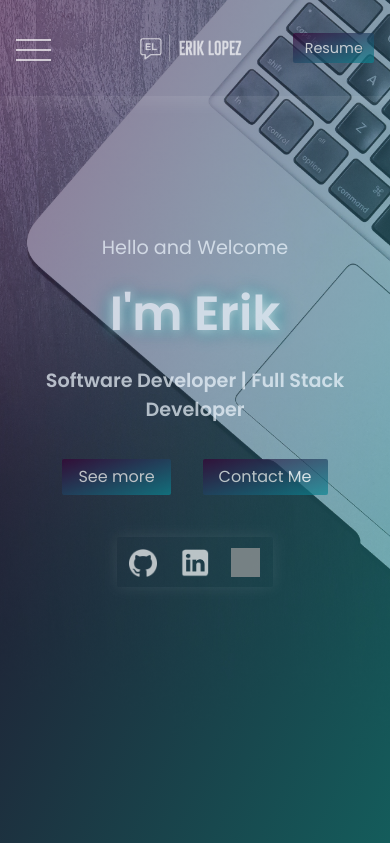
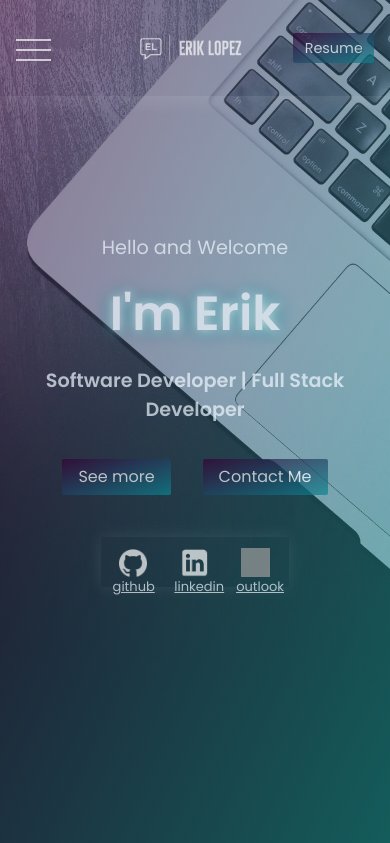
Before and after one commit to eriklopezalfaro/Personal-Website, a Django app: page / in a window 390 px wide. Shown: the top 843 px of the page. Run offline with Django 3.2, Linux system fonts and the light colour scheme; data comes from the database, SQL or seed files in the repository; some libraries are stand-ins or nearby versions; grey boxes are pictures that could not be loaded.

Commit message:
Safari fix

```diff
--- a/portfolio/static/portfolio/style.css
+++ b/portfolio/static/portfolio/style.css
@@ -888,15 +888,15 @@
             margin-bottom: 1rem;
             display: flex;
             height: 3.1rem;
-            width: 50%;
+            width: 60%;
             align-items: center;
             background: transparent;
             border-radius: 2px;
             box-shadow: 0 0rem 1rem rgba(255, 255, 255, 0.136);
         }
-        .social-media-2 div .icon-text {
+        /* .social-media-2 div .icon-text {
             display: none;
-        }
+        }  */
         .social-media-2 div {
             width: 33%;
             height: 100%;
@@ -904,17 +904,21 @@
             margin-top: 0;
         }
         .social-media-2 div:hover {
-            display: flex;
+            /* display: flex;
             height: 3.1rem;
             -webkit-align-items: center;
             align-items: center;
             justify-content: center;
             -webkit-justify-content: center;
             transition: 0.1s ease-in;
-            background: transparent;
+            background: transparent; */
+            width: 33%;
+            height: 100%;
+            padding: 0.7rem;
+            margin-top: 0;
         }
         .social-media-2 div:hover .icon {
-            display: flex;
+            /* display: flex;
             height: 100%;
             width: 100%;
             height: 3.2rem;
@@ -925,7 +929,11 @@
             transition: 0.1s ease-in;
             border-radius: 0 3px 3px 0;
             background: transparent;
-            padding-left: 0;
+            padding-left: 0; */
+            width: 33%;
+            height: 100%;
+            padding: 0.7rem;
+            margin-top: 0;
         }
         .social-media-2 div img {
             display: flex;
--- a/portfolio/templates/portfolio/base.html
+++ b/portfolio/templates/portfolio/base.html
@@ -16,9 +16,9 @@
 
     <header id="home" class="hero-image">
         <div class="social-media">
-            <div><a href="https://github.com/eriklopezalfaro" target="blank" class="social-media-icon-1 icon"><img src="{% static 'portfolio/images/github.png' %}" alt="Github"></a><a class="icon-text" href="https://github.com/eriklopezalfaro" target="blank" ><span>github</span></a></div>
-            <div><a href="https://linkedin.com" target="blank" class="social-media-icon-2 icon"><img src="{% static 'portfolio/images/linkedin.png' %}" alt="Linkedin"></a><a class="icon-text" href="https://linkedin.com" target="blank"><span>linkedin</span></a></div>
-            <div><a href="&#109;&#97;&#105;&#108;&#116;&#111;&#58;%65%72%69%6B%6C%6F%70%65%7A%61%6C%66%61%72%6F%40%6F%75%74%6C%6F%6F%6B%2E%63%6F%6D" target="blank" class="social-media-icon-3 icon"><img src="{% static 'portfolio/images/email-64.png' %}" alt="Outlook"></a><a class="icon-text" href="https://outlook.com" target="blank"><span>outlook</span></a></div>
+            <div><a href="https://github.com/eriklopezalfaro" target="blank" class="social-media-icon-1 icon"><img src="{% static 'portfolio/images/github.png' %}" alt="Github"></a></div>
+            <div><a href="https://linkedin.com" target="blank" class="social-media-icon-2 icon"><img src="{% static 'portfolio/images/linkedin.png' %}" alt="Linkedin"></a></div>
+            <div><a href="&#109;&#97;&#105;&#108;&#116;&#111;&#58;%65%72%69%6B%6C%6F%70%65%7A%61%6C%66%61%72%6F%40%6F%75%74%6C%6F%6F%6B%2E%63%6F%6D" target="blank" class="social-media-icon-3 icon"><img src="{% static 'portfolio/images/email-64.png' %}" alt="Outlook"></a></div>
         </div>
         <!-------------------------------------------------------- NAV WRAPPER -------------------------------------------------------->
         <div class="wrapper">
```
